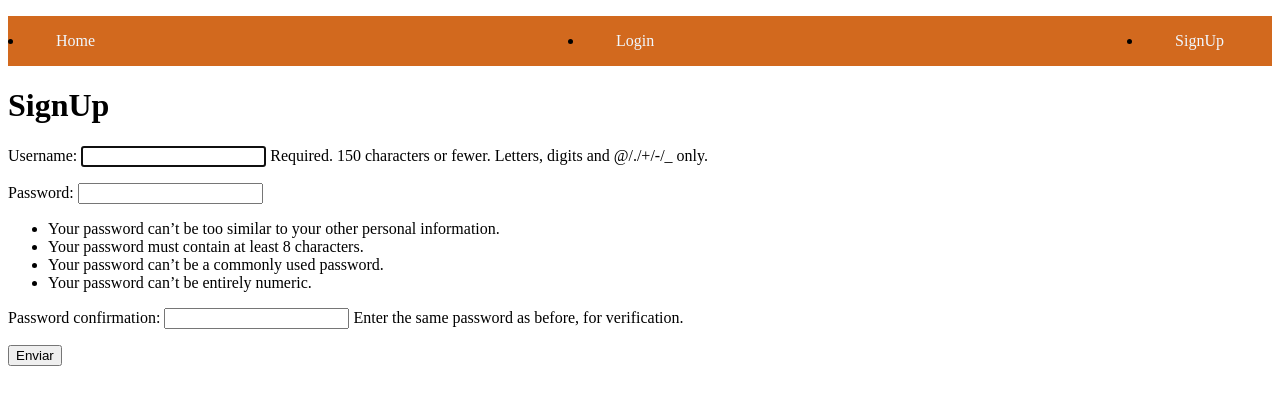
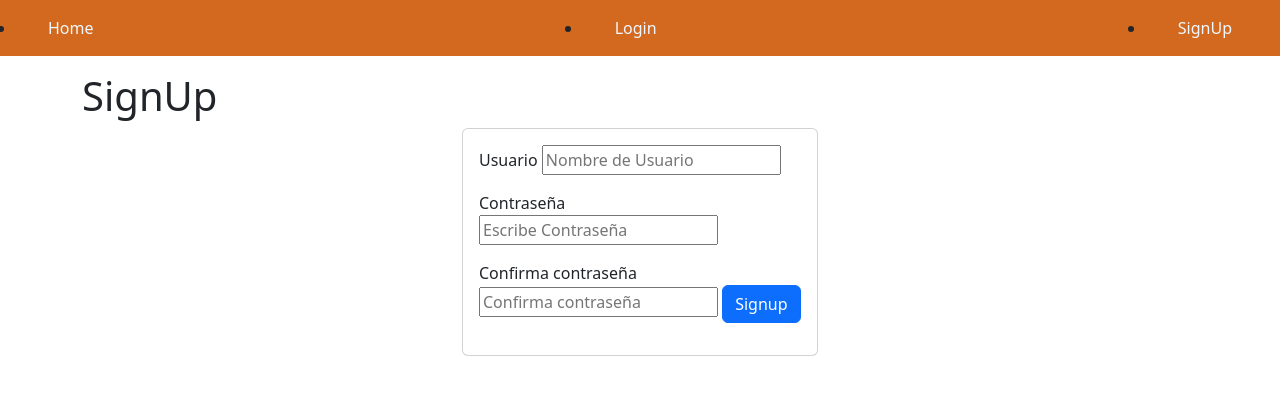
Before and after one commit to JuanCruz21/Proyectos, a Django app: page /signup/ in a window 1280 px wide. Shown: the top 405 px of the page. Run offline with Django 4.2, Linux system fonts and the light colour scheme.

Commit message:
Ultimos arreglos

```diff
--- a/mysite/settings.py
+++ b/mysite/settings.py
@@ -118,6 +118,8 @@ USE_TZ = True
 
 STATIC_URL = 'static/'
 
+LOGIN_URL  = '/Signin/'
+
 # Default primary key field type
 # https://docs.djangoproject.com/en/4.2/ref/settings/#default-auto-field
 
--- a/tasks/Templates/Base.html
+++ b/tasks/Templates/Base.html
@@ -5,6 +5,7 @@
     <meta charset="UTF-8">
     <meta name="viewport" content="width=device-width, initial-scale=1.0">
     <link rel="stylesheet" href="{% static 'style/style.css' %}">
+    <link rel="stylesheet" href="https://cdn.jsdelivr.net/npm/bootstrap@5.2.0/dist/css/bootstrap.min.css">
     <title>Crud</title>
 </head>
 <body>
--- a/tasks/Templates/SignUp.html
+++ b/tasks/Templates/SignUp.html
@@ -1,13 +1,29 @@
 {% extends 'Base.html' %}
 
 {% block contend %}
-<h1>SignUp</h1>
-{{Error}}
-<form method="POST">
-    {% csrf_token %}
-    {{signup.as_p}}
-    <button>
-        Enviar
-    </button>
-</form>
+<section class="container">
+    <h1>SignUp</h1>
+    {{Error}}
+    <div class="row">
+        <form method="POST" class="col-md-4 offset-md-4">
+            <div class="card card-body">
+                {% csrf_token %}
+                <div class="mb-3">
+                    <label for="username">Usuario</label>
+                    <input type="text" id="username" name="username" placeholder="Nombre de Usuario">
+                </div>
+                <div class="mb-3">
+                    <label for="password1">Contraseña</label>
+                    <input type="password" id="password1" name="password1" placeholder="Escribe Contraseña">
+                </div>
+                <div class="mb-3">
+                    <label for="password2">Confirma contraseña</label>
+                    <input type="password" id="password2" name="password2" placeholder="Confirma contraseña"
+                        class="input">
+                    <button class="btn btn-primary">Signup</button>
+                </div>
+            </div>
+        </form>
+    </div>
+</section>
 {% endblock %}
--- a/tasks/Templates/tasks.html
+++ b/tasks/Templates/tasks.html
@@ -2,7 +2,9 @@
 {% extends 'Base.html' %}
 
 {% block contend %}
-    <h1>Tareas</h1>
+<main class=" container">
+<h1>Tareas</h1>
+<section class="card card-body">
     {% for task in tasks %}
     <a href="{% url 'taskdetail' task.id %}" class="tareas">
         <h2>{{task.title}}</h2>
@@ -11,4 +13,6 @@
     <p>{{task.important}}</p>
     <p>{{task.user.username}}</p>
     {% endfor %}
+</section>
+</main>
 {% endblock %}
--- a/tasks/static/style/style.css
+++ b/tasks/static/style/style.css
@@ -21,6 +21,7 @@ ul li a :hover{
 a{
     text-decoration: none;
 }
+
 .tareas {
     width: 100px;
     height: 100px;
--- a/tasks/views.py
+++ b/tasks/views.py
@@ -6,6 +6,7 @@ from django.db import IntegrityError
 from .forms import TaskForm
 from .models import Task
 from django.utils import timezone
+from django.contrib.auth.decorators import login_required
 # Create your views here.
 
 def home(request):
@@ -53,15 +54,18 @@ def Signin(request):
             login(request, user)
             return redirect('tasks')
 
+@login_required
 def tasks(request):
     Tareas = Task.objects.filter(user=request.user, datecomplete__isnull=True)
     return render(request, 'tasks.html', {'tasks':Tareas})
 
+@login_required
 def tasks_complete(request):
     Tareas = Task.objects.filter(user=request.user,
                 datecomplete__isnull=False).order_by('-datecomplete')
     return render(request, 'tasks.html', {'tasks':Tareas})
 
+@login_required
 def Newtasks(request):
     if request.method == 'GET':
         return render(request, 'CreateTask.html', { 'form': TaskForm })
@@ -72,6 +76,7 @@ def Newtasks(request):
         new_task.save()
         return redirect('tasks')
 
+@login_required
 def DetailTask(request,task_id):
     if request.method == 'GET':
         task = get_object_or_404(Task,pk=task_id)
@@ -90,6 +95,7 @@ def signout(request):
     logout(request)
     return redirect('home')
 
+@login_required
 def TaskComplete(request,task_id):
     task = get_object_or_404(Task,pk=task_id, user=request.user)
     if request.method == 'POST':
@@ -97,6 +103,7 @@ def TaskComplete(request,task_id):
         task.save()
         return redirect('taskscomplete')
 
+@login_required
 def TaskDelete(request,task_id):
     task = get_object_or_404(Task,pk=task_id, user=request.user)
     if request.method == 'POST':
```
Also changed, not shown: tasks/Templates/Createtask.html (+5 -4 lines), tasks/Templates/Signin.html (+9 -7 lines), tasks/Templates/taskdetail.html (+8 -5 lines), db.sqlite3.
